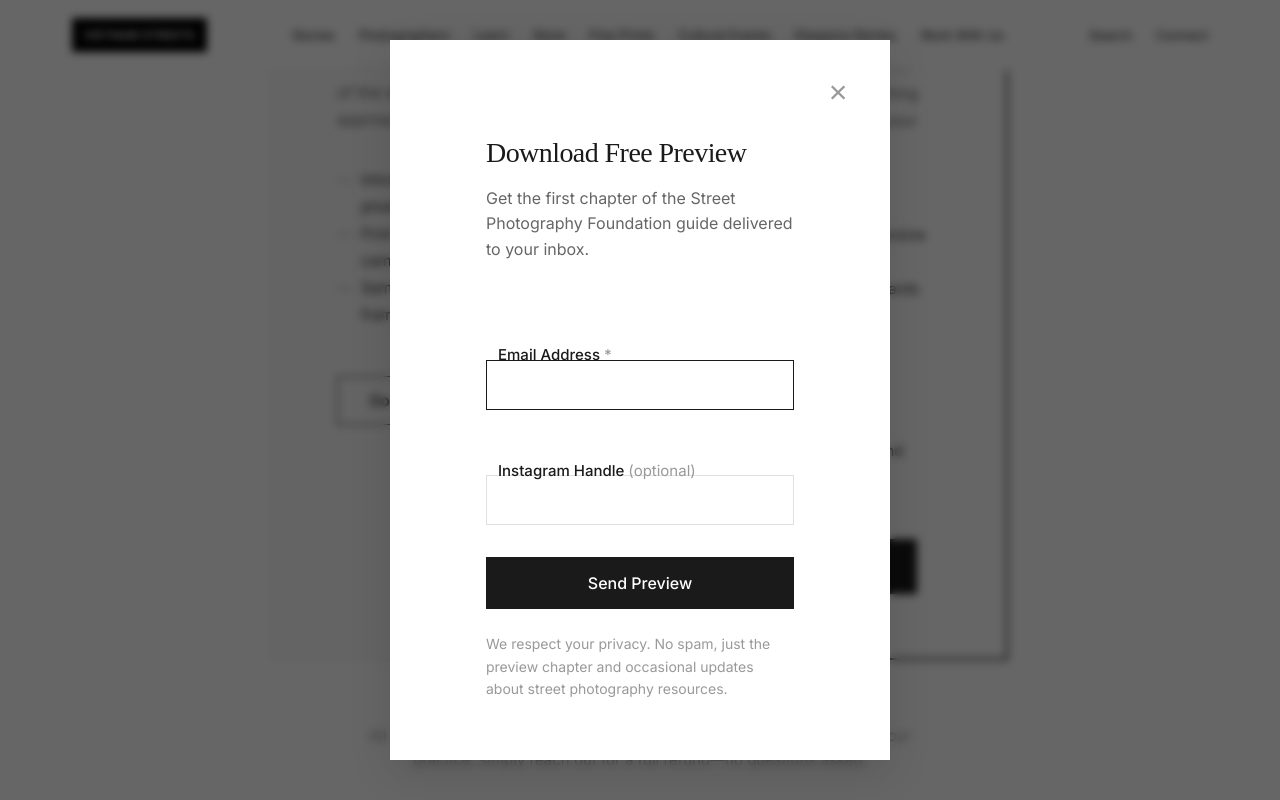
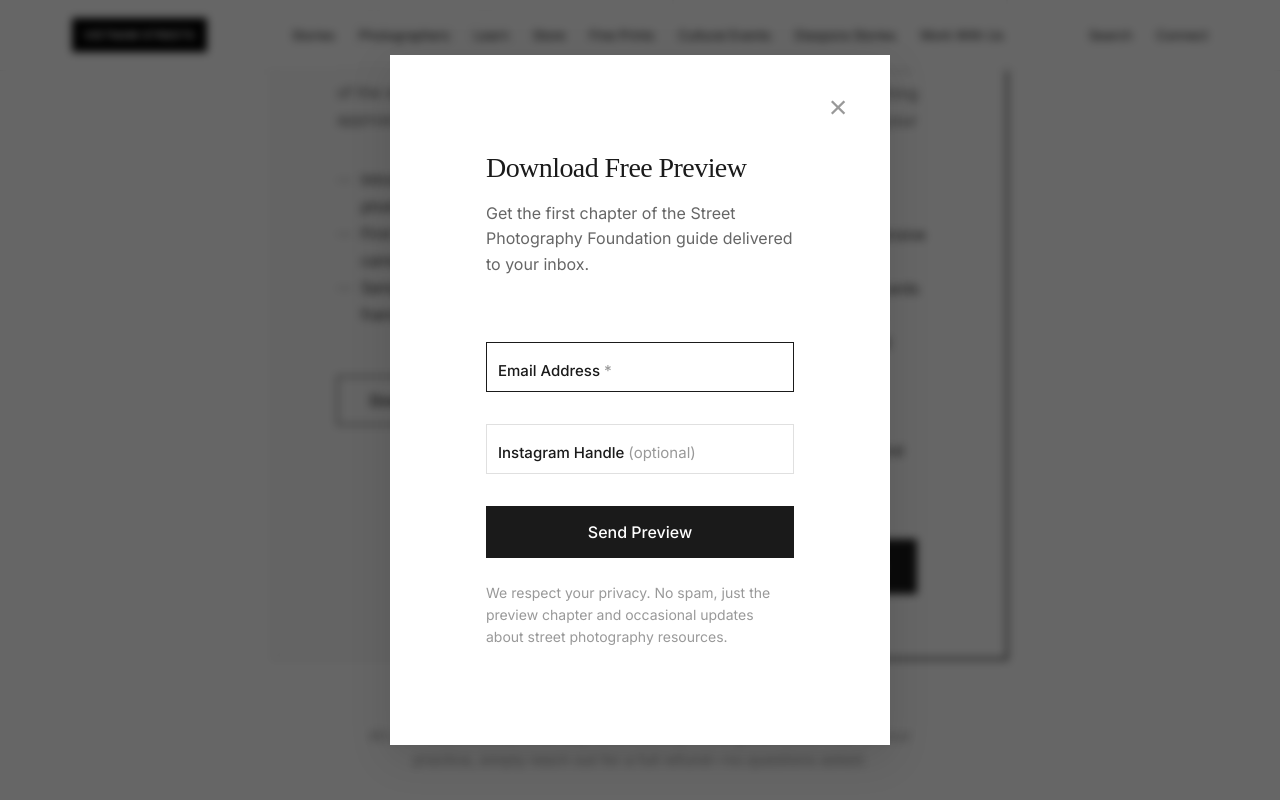
Before and after one commit to jarodabo/vietnam-streets, a plain HTML site: page pages/street-photography-bundle.html in a window 1280 px wide. Both pictures are taken after a click on the button "Download Preview". Shown: the part 4070-4870 px from the top of the page. Drawn offline with Linux system fonts and the light colour scheme; files whose address does not match are found by name.

Commit message:
Fix form label and input alignment
- Remove conflicting positioning that caused misalignment
- Ensure labels align properly to the left of input boxes
- Add explicit text-align and display properties
- Clean up unnecessary z-index and positioning

```diff
--- a/css/bundle-styles.css
+++ b/css/bundle-styles.css
@@ -634,18 +634,17 @@
 
 .form-group {
     margin-bottom: var(--space-lg);
-    position: relative;
 }
 
 .form-group label {
     display: block;
-    position: relative;
     font-family: 'Inter', Arial, sans-serif;
     font-size: 0.9375rem;
     font-weight: var(--font-weight-medium);
     margin-bottom: 0.5rem;
     color: var(--color-primary);
-    z-index: 1;
+    padding-left: 0;
+    text-align: left;
 }
 
 .form-group .required {
@@ -658,6 +657,7 @@
 }
 
 .form-group input {
+    display: block;
     width: 100%;
     padding: 0.875rem 1rem;
     font-family: 'Inter', Arial, sans-serif;
@@ -666,8 +666,7 @@
     background: var(--color-bg);
     border: 1px solid var(--color-border);
     transition: border-color 0.2s ease;
-    position: relative;
-    z-index: 0;
+    box-sizing: border-box;
 }
 
 .form-group input:focus {
```
